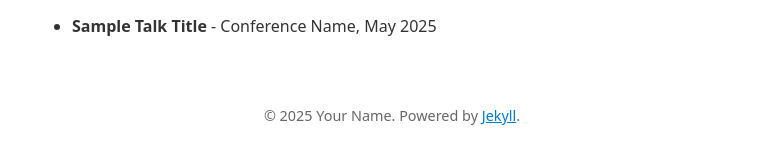
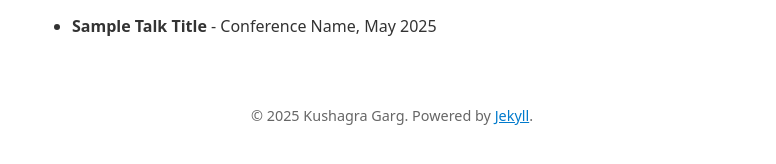
Before and after one commit to Kushargs/kushargs.github.io, a Jekyll site: the page built from index.md, in a window 1280 px wide. Shown: the part 581-745 px from the top of the page, without its empty margins (248-1024 px from the left). Built offline with Jekyll 4.4.1, drawn with Linux system fonts in a browser that asks for light colours.

Commit message:
Fix _config.yml typos and update author name

```diff
--- a/_config.yml
+++ b/_config.yml
@@ -1,9 +1,9 @@
 # Site settings
-title: "Your Name"
+title: "Kushagra Garg"
 description: "Researcher in quantum algorithms"
-url: "https://yourusername.github.io"
+url: "https://kushargs.github.io"
 baseurl: ""
-author: "Your Name"
+author: "Kushagra Garg"
 
 # Build settings
 markdown: kramdown
@@ -20,6 +20,7 @@
   - Gemfile.lock
   - vendor/
 
+
 # Collections
 collections:
   notes:
@@ -30,6 +31,6 @@
 permalink: /blog/:year/:month/:day/:title/
 
 # Custom variables
-github_username: yourusername
+github_username: kushargs
 scholar_link: "https://scholar.google.com/citations?user=yourid"
-email: "you@example.com"
+email: "kushargsg@gmail.com"
```
